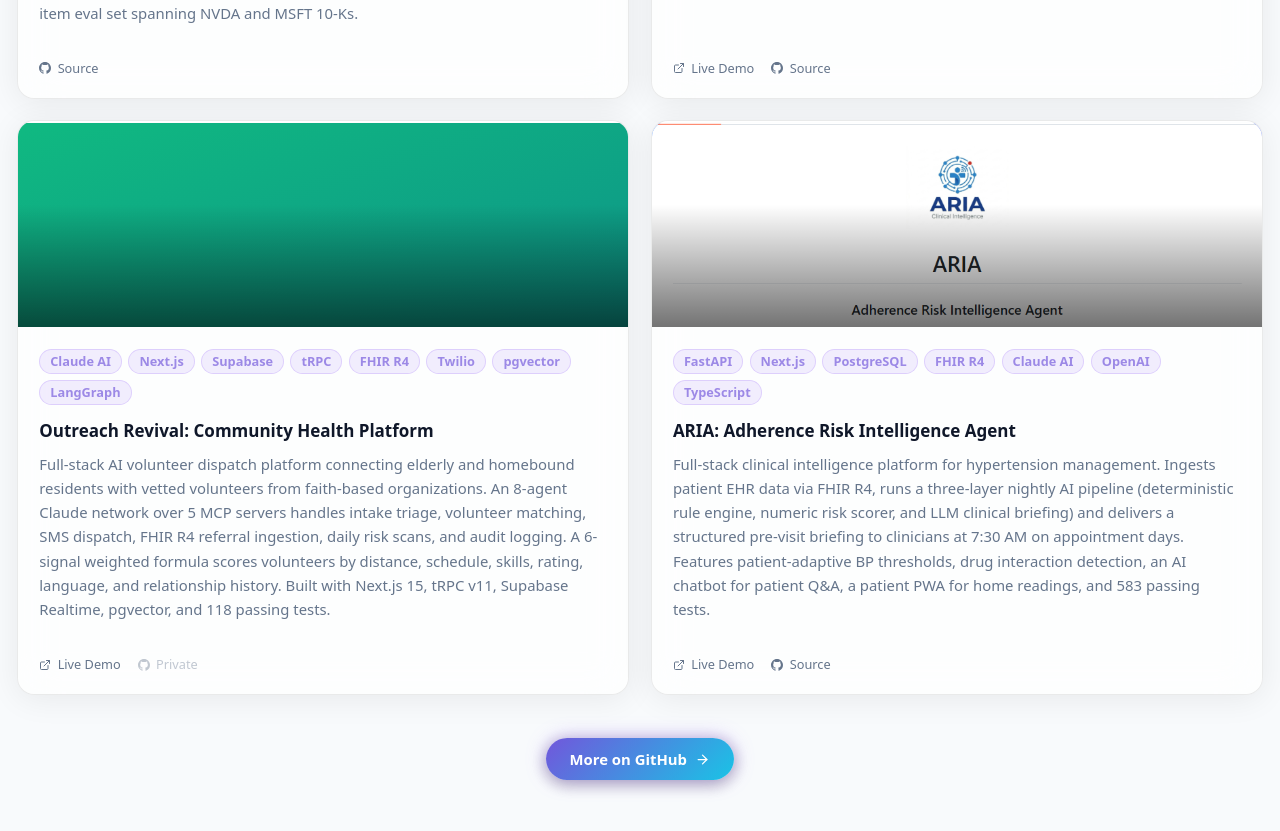
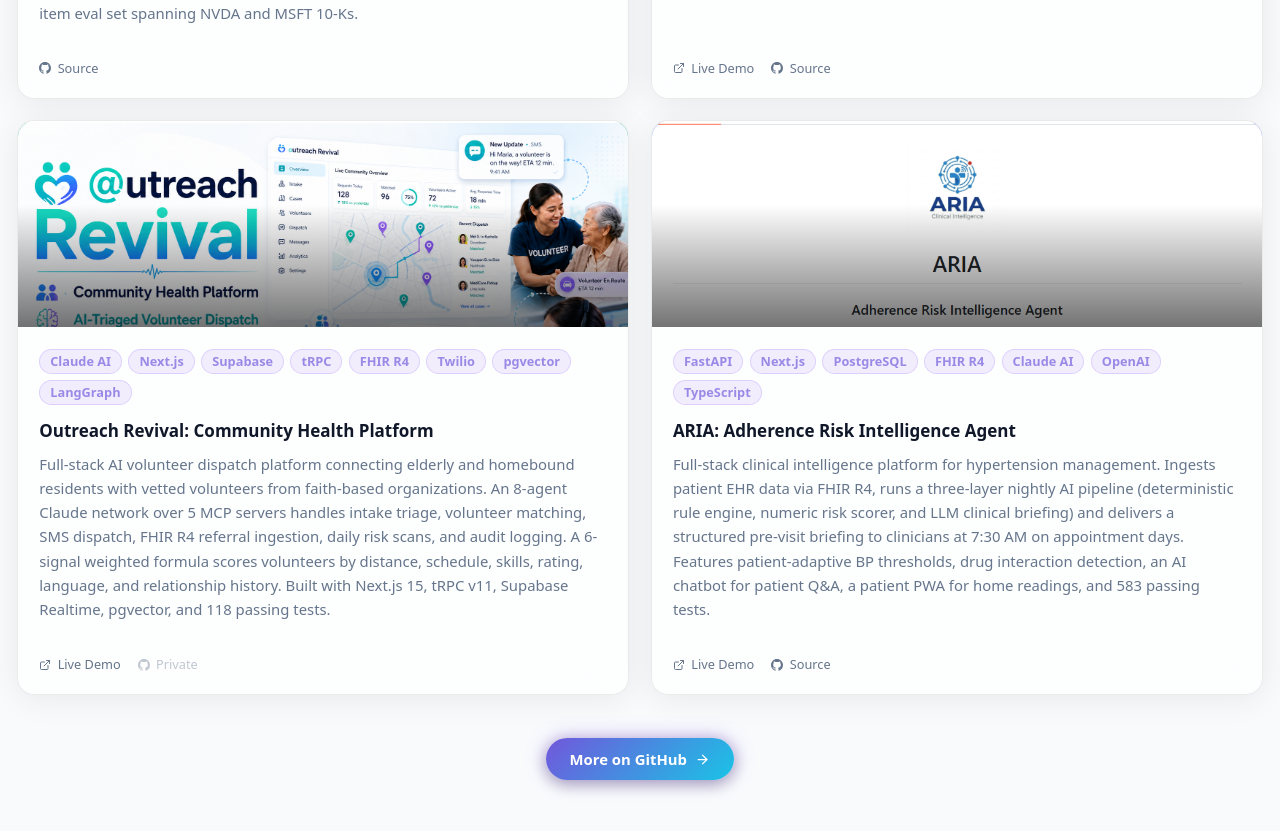
Before and after one commit to Sahil-Khalsa/Sahilsingh-Portfolio, a Next.js app: page / in a window 1280 px wide. Shown: the part 4540-5371 px from the top of the page. Built offline with nearby package versions, Linux system fonts and the light colour scheme; no server answers.

Commit message:
feat: add Outreach Revival project image

```diff
--- a/data/projects.ts
+++ b/data/projects.ts
@@ -28,7 +28,7 @@ export const projects: Project[] = [
     title: "Outreach Revival: Community Health Platform",
     description:
       "Full-stack AI volunteer dispatch platform connecting elderly and homebound residents with vetted volunteers from faith-based organizations. An 8-agent Claude network over 5 MCP servers handles intake triage, volunteer matching, SMS dispatch, FHIR R4 referral ingestion, daily risk scans, and audit logging. A 6-signal weighted formula scores volunteers by distance, schedule, skills, rating, language, and relationship history. Built with Next.js 15, tRPC v11, Supabase Realtime, pgvector, and 118 passing tests.",
-    image: "",
+    image: "/Outrach_revival.png",
     tags: ["Claude AI", "Next.js", "Supabase", "tRPC", "FHIR R4", "Twilio", "pgvector", "LangGraph"],
     demoUrl: "https://outreach-production-04e5.up.railway.app",
     githubUrl: "#",
```
Also changed, not shown: public/Outrach_revival.png (added).
